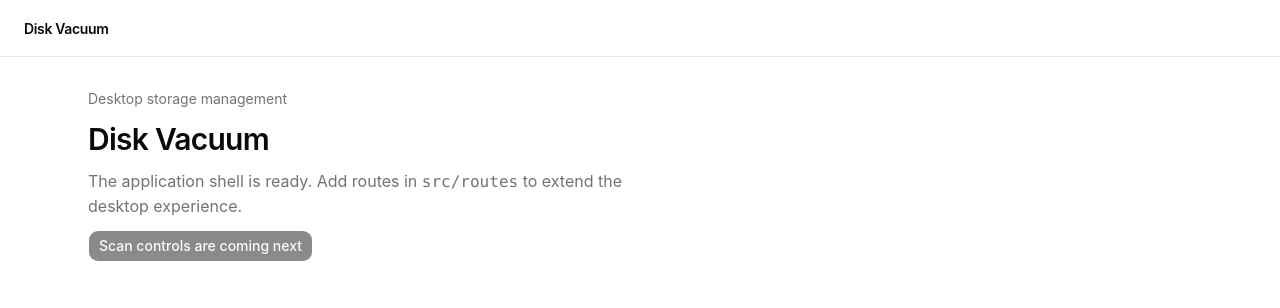
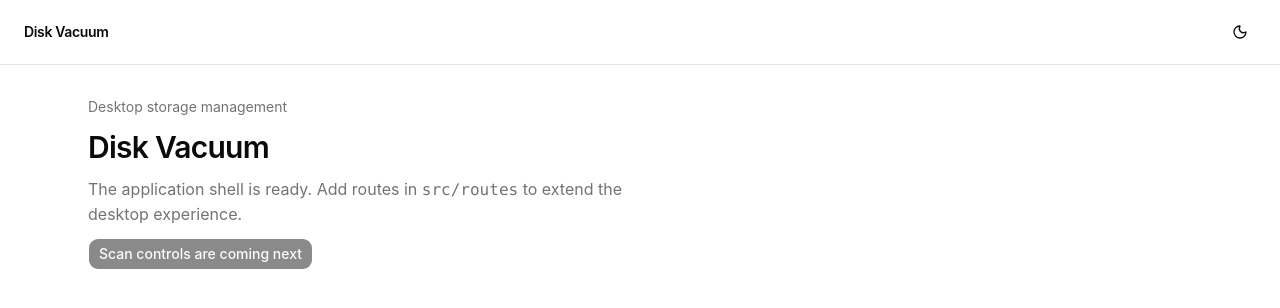
Before and after one commit to khalids01/disk-vacuum, a React (Vite) app: page / in a window 1280 px wide. Shown: the top 308 px of the page. Built offline with nearby package versions, Linux system fonts and the light colour scheme.

Commit message:
setup and running in linux

```diff
--- /dev/null
+++ b/src/components/theme-toggle.tsx
@@ -0,0 +1,51 @@
+import { MoonIcon, SunIcon } from "lucide-react";
+import { useEffect, useState } from "react";
+import { Button } from "@/components/ui/button";
+import { type Theme, useThemeStore } from "@/stores/theme-store";
+
+type ResolvedTheme = Exclude<Theme, "system">;
+
+function getSystemTheme(): ResolvedTheme {
+  return window.matchMedia("(prefers-color-scheme: dark)").matches
+    ? "dark"
+    : "light";
+}
+
+export function ThemeToggle() {
+  const theme = useThemeStore((state) => state.theme);
+  const setTheme = useThemeStore((state) => state.setTheme);
+  const [resolvedTheme, setResolvedTheme] = useState<ResolvedTheme>(() =>
+    getSystemTheme(),
+  );
+
+  useEffect(() => {
+    const mediaQuery = window.matchMedia("(prefers-color-scheme: dark)");
+
+    const applyTheme = () => {
+      const nextTheme = theme === "system" ? getSystemTheme() : theme;
+      document.documentElement.classList.toggle("dark", nextTheme === "dark");
+      document.documentElement.classList.toggle("light", nextTheme === "light");
+      setResolvedTheme(nextTheme);
+    };
+
+    applyTheme();
+    mediaQuery.addEventListener("change", applyTheme);
+
+    return () => mediaQuery.removeEventListener("change", applyTheme);
+  }, [theme]);
+
+  const nextTheme = resolvedTheme === "dark" ? "light" : "dark";
+
+  return (
+    <Button
+      variant="ghost"
+      size="icon"
+      type="button"
+      aria-label={`Switch to ${nextTheme} mode`}
+      title={`Switch to ${nextTheme} mode`}
+      onClick={() => setTheme(nextTheme)}
+    >
+      {resolvedTheme === "dark" ? <SunIcon /> : <MoonIcon />}
+    </Button>
+  );
+}
--- a/src/routes/__root.tsx
+++ b/src/routes/__root.tsx
@@ -1,4 +1,5 @@
 import { Link, Outlet, createRootRouteWithContext } from "@tanstack/react-router";
+import { ThemeToggle } from "@/components/theme-toggle";
 import type { QueryClient } from "@tanstack/react-query";
 
 interface RouterContext {
@@ -13,10 +14,11 @@ export const Route = createRootRouteWithContext<RouterContext>()({
 function RootLayout() {
   return (
     <div className="min-h-svh bg-background text-foreground">
-      <header className="border-b border-border px-6 py-4">
+      <header className="flex items-center justify-between border-b border-border px-6 py-4">
         <Link to="/" className="text-sm font-semibold tracking-tight">
           Disk Vacuum
         </Link>
+        <ThemeToggle />
       </header>
       <main className="mx-auto w-full max-w-6xl px-6 py-8">
         <Outlet />
--- /dev/null
+++ b/src/stores/theme-store.ts
@@ -0,0 +1,22 @@
+import { create } from "zustand";
+import { createJSONStorage, persist } from "zustand/middleware";
+
+export type Theme = "light" | "dark" | "system";
+
+interface ThemeState {
+  theme: Theme;
+  setTheme: (theme: Theme) => void;
+}
+
+export const useThemeStore = create<ThemeState>()(
+  persist(
+    (set) => ({
+      theme: "system",
+      setTheme: (theme) => set({ theme }),
+    }),
+    {
+      name: "disk-vacuum-theme",
+      storage: createJSONStorage(() => localStorage),
+    },
+  ),
+);
--- a/src/styles/globals.css
+++ b/src/styles/globals.css
@@ -53,6 +53,30 @@
   --ring: oklch(0.708 0 0);
 }
 
+@media (prefers-color-scheme: dark) {
+  :root:not(.light) {
+    --background: oklch(0.145 0 0);
+    --foreground: oklch(0.985 0 0);
+    --card: oklch(0.205 0 0);
+    --card-foreground: oklch(0.985 0 0);
+    --popover: oklch(0.205 0 0);
+    --popover-foreground: oklch(0.985 0 0);
+    --primary: oklch(0.922 0 0);
+    --primary-foreground: oklch(0.205 0 0);
+    --secondary: oklch(0.269 0 0);
+    --secondary-foreground: oklch(0.985 0 0);
+    --muted: oklch(0.269 0 0);
+    --muted-foreground: oklch(0.708 0 0);
+    --accent: oklch(0.269 0 0);
+    --accent-foreground: oklch(0.985 0 0);
+    --destructive: oklch(0.704 0.191 22.216);
+    --destructive-foreground: oklch(0.985 0 0);
+    --border: oklch(1 0 0 / 10%);
+    --input: oklch(1 0 0 / 15%);
+    --ring: oklch(0.556 0 0);
+  }
+}
+
 .dark {
   --background: oklch(0.145 0 0);
   --foreground: oklch(0.985 0 0);
```
Also changed, not shown: 1 other file (tests, documents, lock files or other folders).
